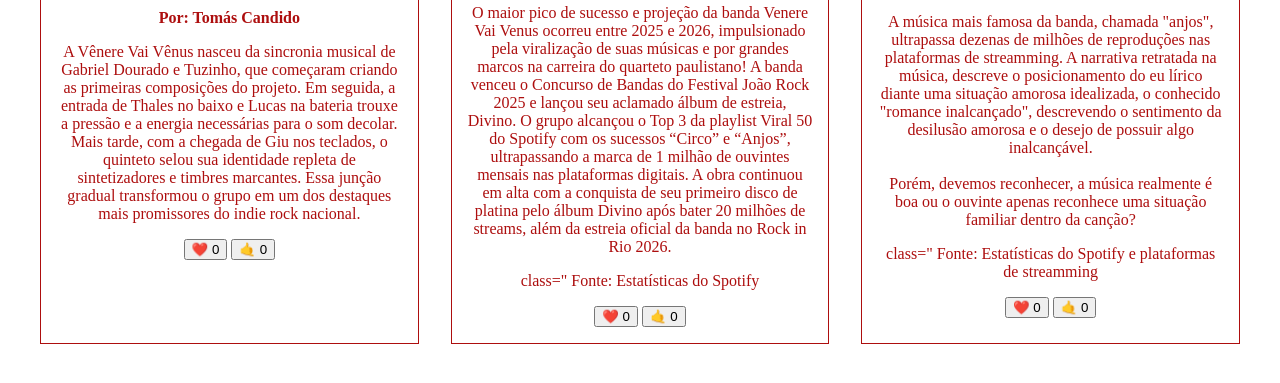
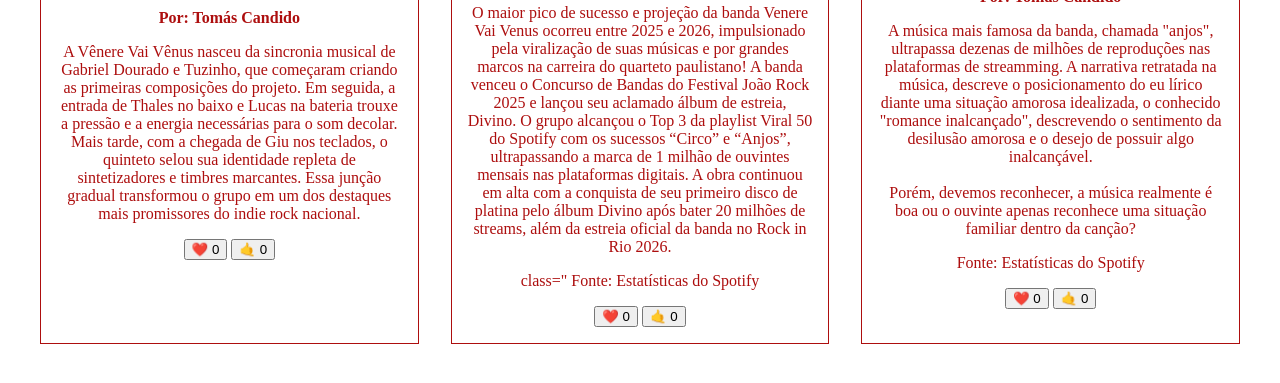
Before and after one commit to tomasalmeida-1C/1C---Meu-Blog-, a plain HTML site: page index.html in a window 1280 px wide. Shown: the part 433-816 px from the top of the page. Drawn offline with Linux system fonts and the light colour scheme.

Commit message:
index.html

```diff
--- a/index.html
+++ b/index.html
@@ -45,7 +45,7 @@
 
                     <br><br>Porém, devemos reconhecer, a música realmente é boa ou o ouvinte apenas reconhece uma situação familiar dentro da canção?
                     </p>
-                    <p>class="<artigo-fonte> Fonte: Estatísticas do Spotify e plataformas de streamming</artigo-fonte></p>
+                    <p class="artigo-fonte"> Fonte: Estatísticas do Spotify</p>
                     <button>❤️ <span>0</span></button>
                     <button>🤙 <span>0</span></button>
                 </div>
```
